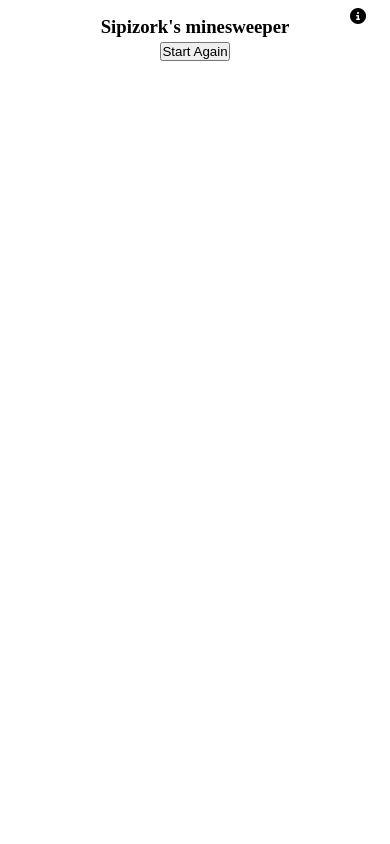
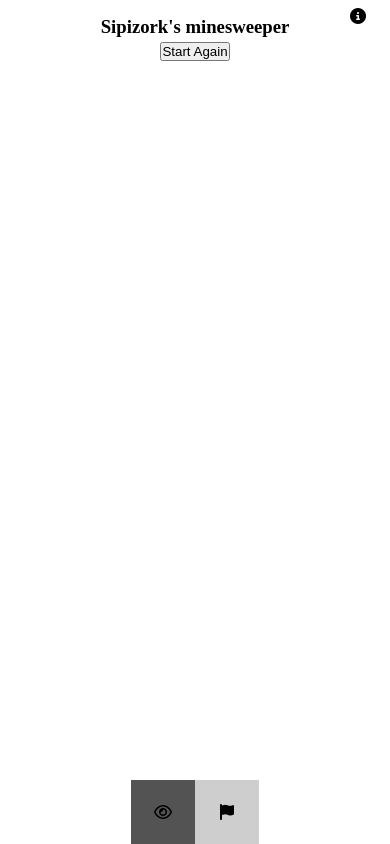
Before and after one commit to SipiZork/minesweeper, a React (Create React App) app: page / in a window 390 px wide. Built offline with nearby package versions, Linux system fonts and the light colour scheme.

Commit message:
test mobile play

```diff
--- a/src/App.js
+++ b/src/App.js
@@ -1,5 +1,5 @@
 import { useState, useEffect, useCallback } from 'react';
-import { MobileView, BrowserView } from 'react-device-detect';
+import { MobileView, BrowserView, isMobile, isBrowser } from 'react-device-detect';
 import Cell from './components/Cell';
 
 function App() {
@@ -9,6 +9,7 @@ function App() {
     const [bombsNumber, setBombsNumber] = useState(0);
     const [condition, setCondition] = useState('Stop');
     const [showRules, setShowRules] = useState(false);
+    const [activeMobileButton, setActiveMobileButton] = useState('Reveal');
 
     const setup = useCallback(() => {
         const newBoard = [];
@@ -227,7 +228,7 @@ function App() {
     const cellClickHandler = (e, r, c, directions) => {
         let newBoard = [...board];
         let foundBombs = 0;
-        if (e.ctrlKey) {
+        if (e.ctrlKey || (isMobile && activeMobileButton === 'Flag')) {
             if (!newBoard[r][c].marked) {
                 const placedMarkers = checkedPlacedMarkers(newBoard);
                 if (placedMarkers < bombsNumber) {
@@ -283,23 +284,23 @@ function App() {
                 {condition === 'Play' ? <p>Remaining Flags: {bombsNumber - checkedPlacedMarkers(board)}</p> : ''}
             </div>
             {board.length > 0 ? (
-                <div className="board" style={{ gridTemplateColumns: `repeat(${boardSize}, 40px)` }}>
+                <div className="board" style={{ gridTemplateColumns: `repeat(${boardSize}, ${isMobile ? `calc(100vw / ${boardSize}))` : '40px' }` }}>
                     {board.map((row, r) => {
                         return row.map((cell, c) => {
                             const directions = getCellDirections(r, c);
                             const neighbors = checkNeighbors(r, c, directions);
                             if (neighbors <= 0 && !cell.bomb) cell.empty = true;
-                            return <Cell onClick={cellClickHandler} condition={condition} bomb={cell.bomb} key={c} neighbors={neighbors} revealed={cell.revealed} marked={cell.marked} r={r} c={c} directions={directions} />;
+                            return <Cell onClick={cellClickHandler} condition={condition} bomb={cell.bomb} key={c} neighbors={neighbors} revealed={cell.revealed} marked={cell.marked} r={r} c={c} directions={directions} boardSize={boardSize} isMobile={isMobile} />;
                         });
                     })}
                 </div>
             ) : ''}
-            <MobileView>
+            <BrowserView>
                 <div className="mobile-controls">
-                    <div className="reveal"><i class="fa-regular fa-eye"></i></div>
-                    <div className="flag"><i className="fa-solid fa-flag"></i></div>
+                    <div onClick={() => setActiveMobileButton('Reveal')} className={`reveal ${activeMobileButton === 'Reveal' ? ' active' : ''}`}><i class="fa-regular fa-eye"></i></div>
+                    <div onClick={() => setActiveMobileButton('Flag')} className={`flag ${activeMobileButton === 'Flag' ? ' active' : ''}`}><i className="fa-solid fa-flag"></i></div>
                 </div>
-            </MobileView>
+            </BrowserView>
         </div>
 );
 }
--- a/src/components/Cell.js
+++ b/src/components/Cell.js
@@ -1,9 +1,9 @@
 import '../styles/cell.scss';
 
-const Cell = ({ bomb, condition, neighbors, revealed, marked, onClick, r, c, directions }) => {
+const Cell = ({ bomb, condition, neighbors, revealed, marked, onClick, r, c, directions, boardSize, isMobile }) => {
 
     return (
-        <div className='cell' onClick={(e) => onClick(e, r,c, directions)}>
+        <div className='cell' onClick={(e) => onClick(e, r,c, directions)} style={{ width: `${isMobile ? `calc(100vw / ${boardSize})` : '40px'}`, height: `${isMobile ? `calc(100vw / ${boardSize})` : '40px'}` }}>
             {marked && condition === 'Play' ? <p className="flag"><i class="fa-solid fa-flag"></i></p> : revealed ? bomb ? <p class="bomb"><i className="fa-solid fa-bomb"></i></p> :  neighbors > 0 ? <p class={`numbers nighbors-${neighbors}`}>{neighbors}</p> : <p className="empty-revealed"></p> : ''}
         </div>
 )
--- a/src/styles/cell.scss
+++ b/src/styles/cell.scss
@@ -1,7 +1,5 @@
 .cell {
 	border: 1px solid black;
-	width: 40px;
-	height: 40px;
 	display: grid;
 	place-items: center;
 	font-size: 1.2rem;
--- a/src/styles/index.scss
+++ b/src/styles/index.scss
@@ -84,3 +84,26 @@
 		transform: translateX(0);
 	}
 }
+
+.mobile-controls {
+	position: absolute;
+	width: 8rem;
+	height: 4rem;
+	display: flex;
+	bottom: 0;
+	left: 0;
+	cursor: pointer;
+	transform: translateX(calc(100vw / 2 - 4rem));
+
+	div {
+		width: 4rem;
+		height: 4rem;
+		display: grid;
+		place-items: center;
+		background-color: rgb(206, 206, 206);
+
+		&.active {
+			background-color: rgb(83, 83, 83);
+		}
+	}
+}
```
